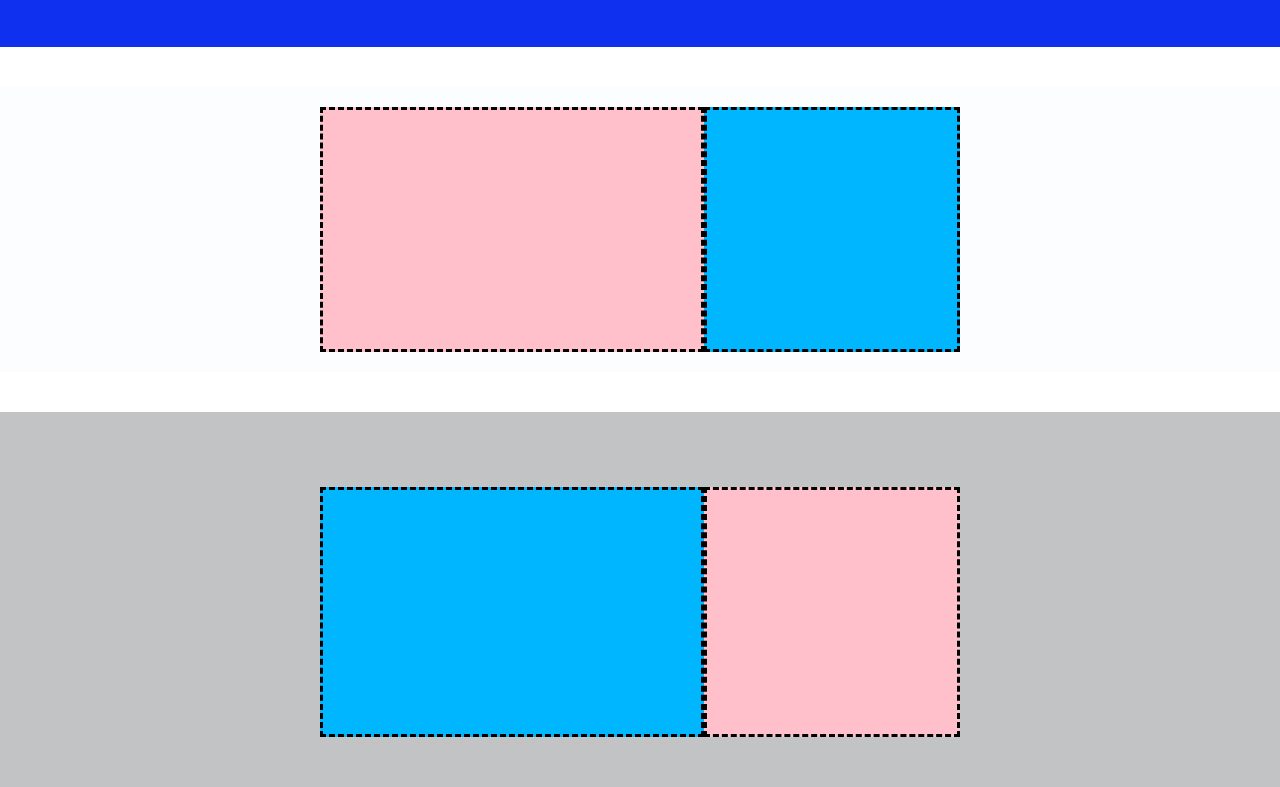
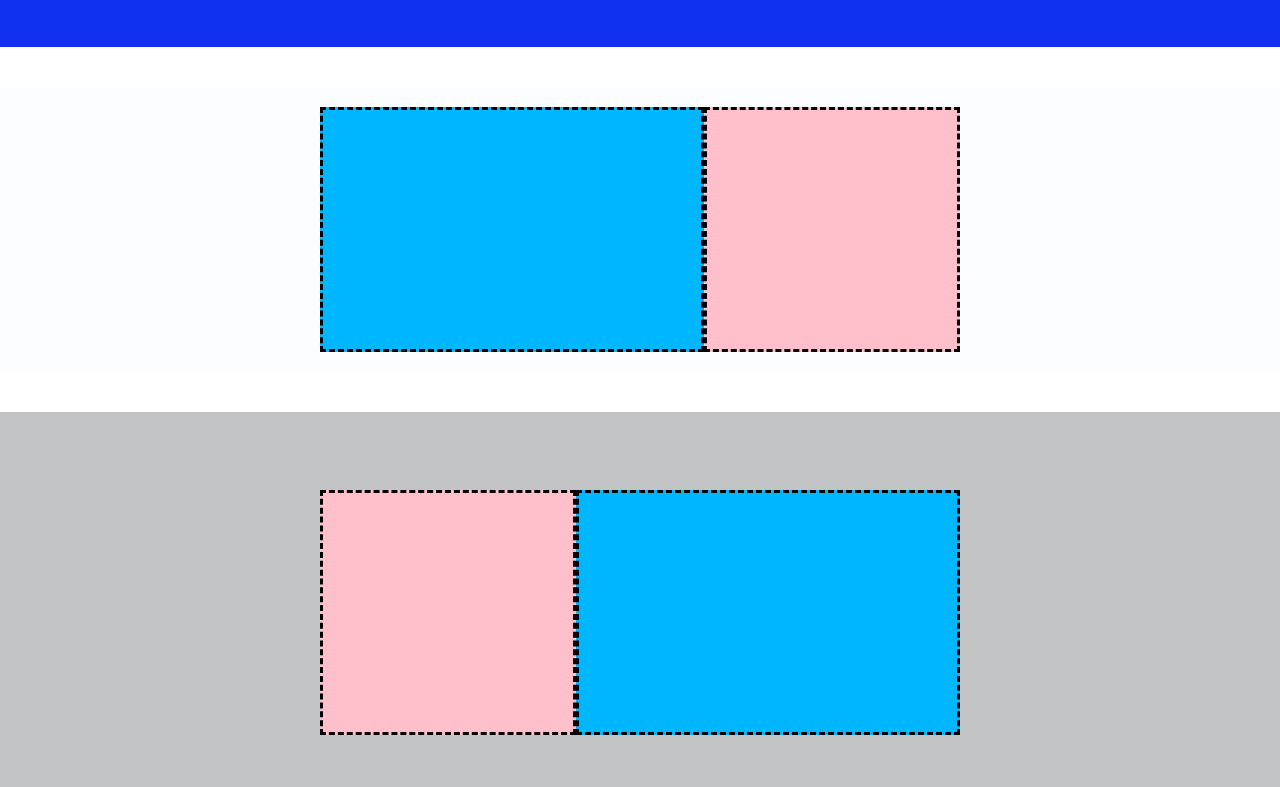
Before and after one commit to MartinaAmbrosini/htmlcss-struttura-discord, a plain HTML site: page index.html in a window 1280 px wide. Shown: the part 413-1200 px from the top of the page. Drawn offline with Linux system fonts and the light colour scheme.

Commit message:
small adjust

```diff
--- a/css/style.css
+++ b/css/style.css
@@ -50,14 +50,14 @@
 
 #main-nav {
     flex-basis: 30%;
-    background-color: pink;
+    background-color: rgb(0, 183, 255);
     min-height: 245px;
     border-style: dashed;
 }
 
 main {
     flex-basis: 20%;
-    background-color: rgb(0, 183, 255);
+    background-color: pink;
     min-height: 245px;
     border-style: dashed;
 }
@@ -75,16 +75,16 @@ main {
 }
 
 #secondary-nav {
-    flex-basis: 30%;
-    background-color: rgb(0, 183, 255);
-    min-height: 250px;
+    flex-basis: 20%;
+    background-color: pink;
+    min-height: 245px;
     border-style: dashed;
 }
 
 #secondary-main {
-    flex-basis: 20%;
-    background-color: pink;
-    min-height: 250px;
+    flex-basis: 30%;
+    background-color: rgb(0, 183, 255);
+    min-height: 245px;
     border-style: dashed;
 }
 
```
